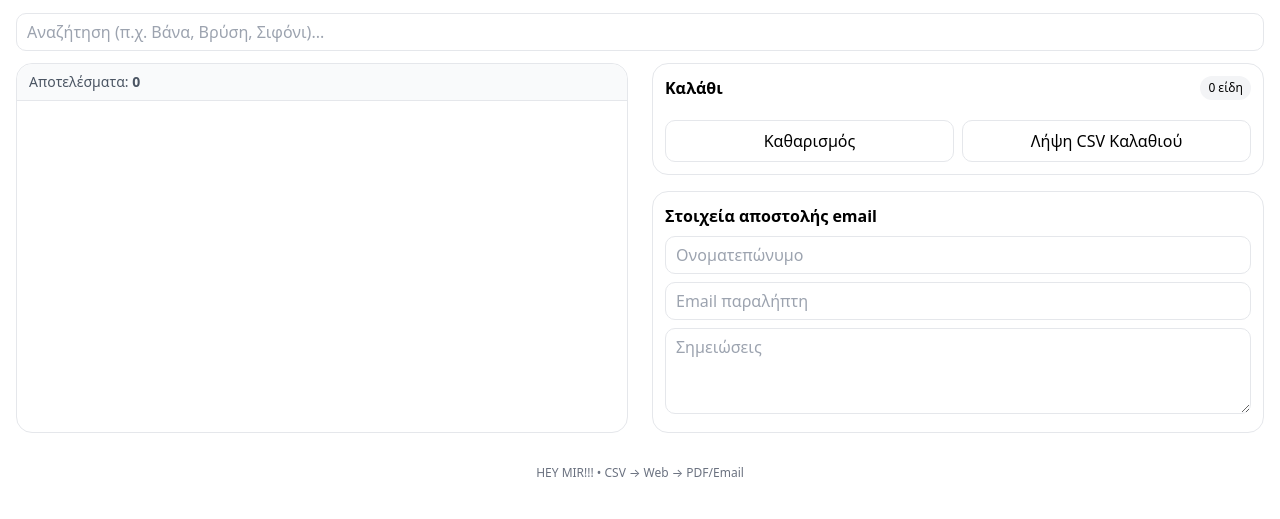
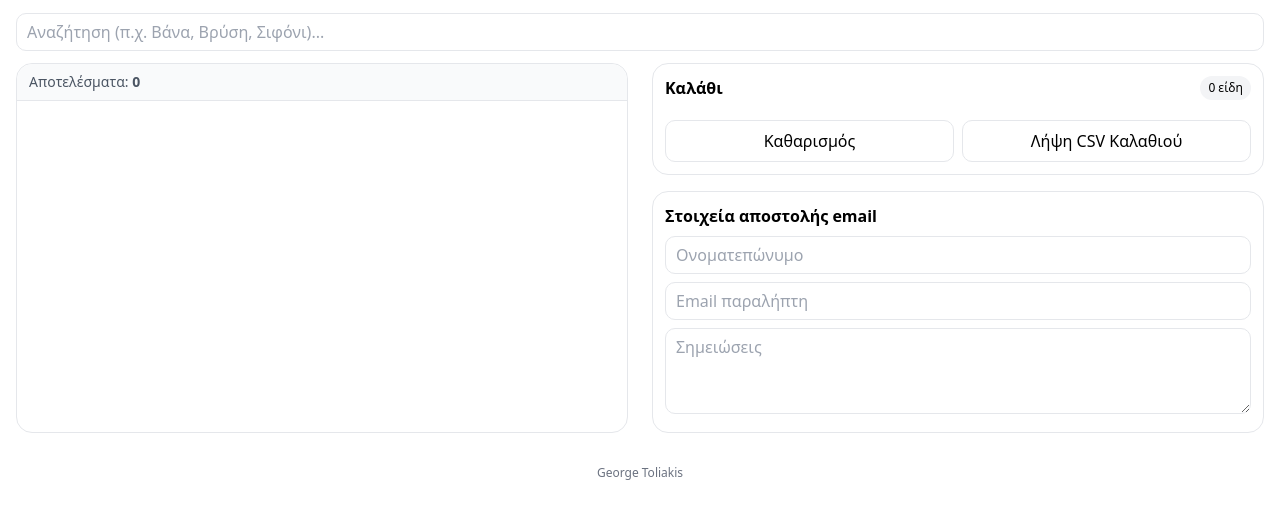
Before and after one commit to Mzogler/ydravlika-order-app, a website: page index.html in a window 1280 px wide. Shown: the part 61-580 px from the top of the page. Drawn offline with nearby package versions, Linux system fonts and the light colour scheme.

Commit message:
Update index.html

```diff
--- a/index.html
+++ b/index.html
@@ -62,7 +62,7 @@
     </aside>
   </main>
 
-  <footer class="mt-8 text-center text-xs text-gray-500">HEY MIR!!! • CSV → Web → PDF/Email</footer>
+  <footer class="mt-8 text-center text-xs text-gray-500">George Toliakis</footer>
 
 <script>
 /* ---------------- Settings ---------------- */
```
